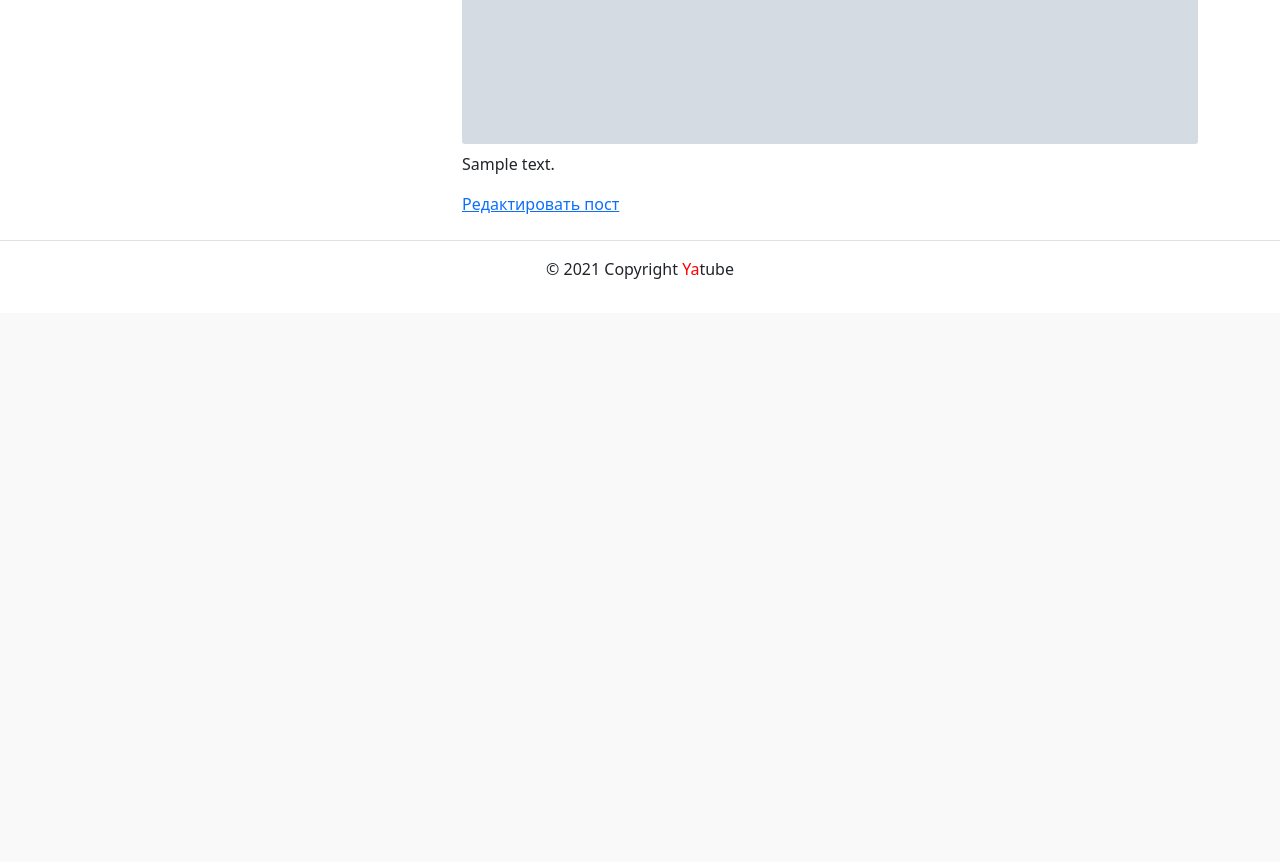
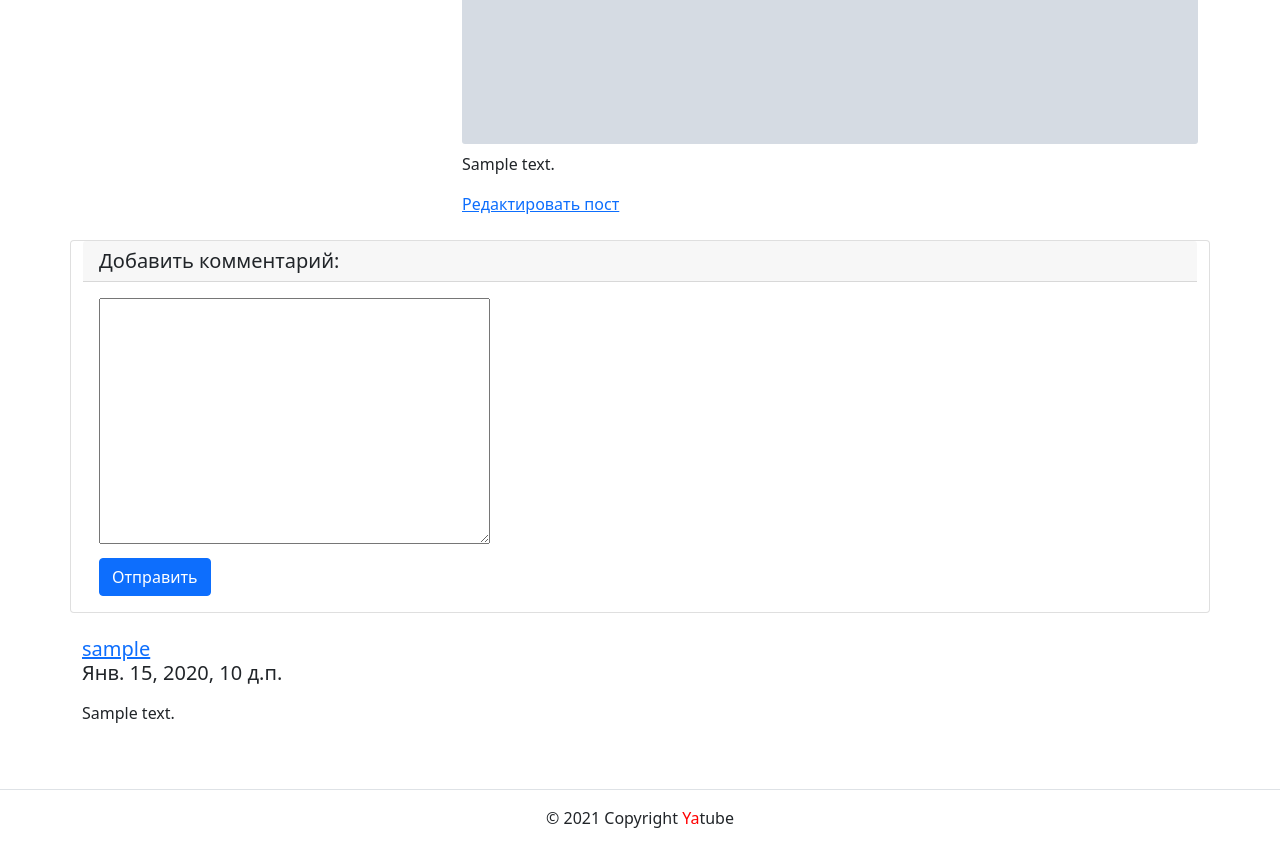
Before and after one commit to mnavicki20/hw04_tests, a Django app: page /posts/1/ in a window 1280 px wide. Shown: the part 496-1358 px from the top of the page. Before the commit the page ends 775 px from the top, so only its background shows below. Run offline with Django 3.2, Linux system fonts and the light colour scheme; a user stored in the database is signed in; tables that the repository leaves empty hold one stand-in row (values such as "Sample post"); grey boxes marked "Sample" are stand-in pictures; some libraries are stand-ins or nearby versions.

Commit message:
Создание модели Comment (не до конца)

```diff
--- a/yatube/posts/forms.py
+++ b/yatube/posts/forms.py
@@ -1,6 +1,6 @@
 from django.forms import ModelForm
 
-from .models import Post
+from .models import Post, Comment
 
 
 class PostForm(ModelForm):
@@ -17,3 +17,19 @@ class PostForm(ModelForm):
             'group': 'Укажите группу публикации',
             'image': 'Добавьте картинку к публикации',
         }
+
+
+class CommentForm(ModelForm):
+    class Meta:
+        model = Comment
+        fields = ('post', 'author', 'text')
+        labels = {
+            'post': 'Пост, к которому оставлен комментарий',
+            'author': 'Автор комментария',
+            'text': 'Текст комментария',
+        }
+        help_texts = {
+            'post': 'Укажите пост, к которому оставлен комментарий',
+            'author': 'Укажите автора комментария',
+            'text': 'Введите текст комментария',
+        }
--- a/yatube/posts/models.py
+++ b/yatube/posts/models.py
@@ -32,6 +32,7 @@ class Post(models.Model):
         'Картинка',
         upload_to='posts/',
         blank=True,
+        null=True,
         help_text='Добавьте картинку к публикации',
     )
 
@@ -51,3 +52,34 @@ class Group(models.Model):
 
     def __str__(self):
         return self.title
+
+
+class Comment(models.Model):
+    post = models.ForeignKey(
+        'Post',
+        on_delete=models.CASCADE,
+        related_name='comments',
+        verbose_name='Пост, к которому оставлен комментарий',
+    )
+    author = models.ForeignKey(
+        User,
+        on_delete=models.CASCADE,
+        related_name='comments',
+        verbose_name='Автор комментария',
+    )
+    text = models.TextField(
+        verbose_name='Текст комментария',
+        help_text='Введите текст комментария'
+    )
+    created = models.DateTimeField(
+        verbose_name='Дата публикации комментария',
+        auto_now_add=True
+    )
+
+    class Meta:
+        ordering = ['-created']
+        verbose_name = 'Комментарий'
+        verbose_name_plural = 'Комментарии'
+
+    def __str__(self):
+        return self.text
--- a/yatube/posts/urls.py
+++ b/yatube/posts/urls.py
@@ -10,5 +10,6 @@ urlpatterns = [
     path('profile/<username>/', views.profile, name='profile'),
     path('posts/<int:post_id>/', views.post_detail, name='post_detail'),
     path('create/', views.post_create, name='post_create'),
-    path('posts/<int:post_id>/edit/', views.post_edit, name='post_edit')
+    path('posts/<int:post_id>/edit/', views.post_edit, name='post_edit'),
+    path('posts/<int:post_id>/comment', views.add_comment, name='add_comment'),
 ]
--- a/yatube/posts/views.py
+++ b/yatube/posts/views.py
@@ -4,7 +4,7 @@ from django.shortcuts import get_object_or_404, redirect, render
 
 from yatube.settings import ITEMS_PER_PAGE
 
-from .forms import PostForm
+from .forms import CommentForm, PostForm
 from .models import Group, Post, User
 
 
@@ -55,11 +55,15 @@ def profile(request, username):
 
 def post_detail(request, post_id):
     post = get_object_or_404(Post, id=post_id)
+    comment_form = CommentForm()
+    comments = post.comments.all()
     count = post.author.posts.count()
     template = 'posts/post_detail.html'
     context = {
         'post': post,
         'count': count,
+        'comment_form': comment_form,
+        'comments': comments,
     }
     return render(request, template, context)
 
@@ -96,3 +100,15 @@ def post_edit(request, post_id):
         'is_edit': True,
     }
     return render(request, template, context)
+
+
+@login_required
+def add_comment(request, post_id):
+    post = Post.objects.get(id=post_id)
+    form = CommentForm(request.POST or None)
+    if form.is_valid():
+        comment = form.save(commit=False)
+        comment.author = request.user
+        comment.post = post
+        comment.save()
+    return redirect('posts:post_detail', post_id=post_id)
--- a/yatube/templates/posts/post_detail.html
+++ b/yatube/templates/posts/post_detail.html
@@ -49,6 +49,33 @@
             </a>
           {% endif %}
         </article>
+        {% if user.is_authenticated %}
+        <div class="card my-4">
+          <h5 class="card-header">Добавить комментарий:</h5>
+          <div class="card-body">
+            <form method="post" action="{% url 'posts:add_comment' post.id %}">
+              {% csrf_token %}
+              <div class="form-group mb-2">
+                {{ comment_form.text }}
+              </div>
+              <button type="submit" class="btn btn-primary">Отправить</button>
+            </form>
+          </div>
+        </div>
+      {% endif %}
+        {% for comment in comments %}
+          <div class="media mb-4">
+            <div class="media-body">
+              <h5 class="mt-0">
+                <a href="{% url 'posts:profile' comment.author.username %}">
+                  {{ comment.author.username }}
+                </a>
+                <p>{{ comment.created }}</p>
+              </h5>
+                <p>{{ comment.text }}</p>
+            </div>
+          </div>
+        {% endfor %}
       </div>
     </div>
   </main>
```
Also changed, not shown: yatube/posts/admin.py (+13 -1 lines), yatube/posts/tests/test_forms.py (+50 -1 lines), yatube/posts/tests/test_views.py (+1 -1 lines), yatube/posts/migrations/0009_comment.py (added), yatube/posts/migrations/0010_auto_20211203_1249.py (added). Lines whose indentation alone changed are shown as unchanged.
